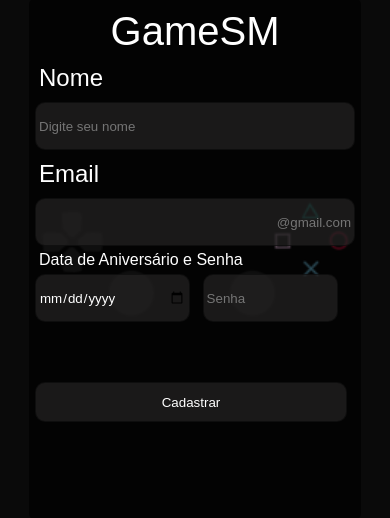
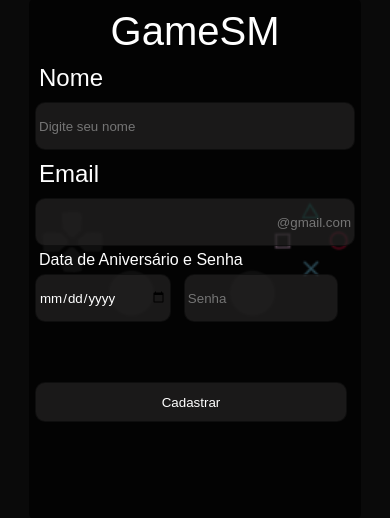
Before and after one commit to erichenriquesm/html5-e-css3, a PHP site: page / in a window 390 px wide. Shown: the part 163-681 px from the top of the page. Run offline with PHP 8.4, Linux system fonts and the light colour scheme.

Commit message:
Update style.css

```diff
--- a/práticas/prática017/style.css
+++ b/práticas/prática017/style.css
@@ -94,11 +94,11 @@ input{
         transform: translate(-50%, -50%);
     }
     #data{
-        width: 47%;
+        width: 41%;
     }
 
     #senha{
-        width: 41%;
+        width: 47%;
     }
 
     h2{
```
